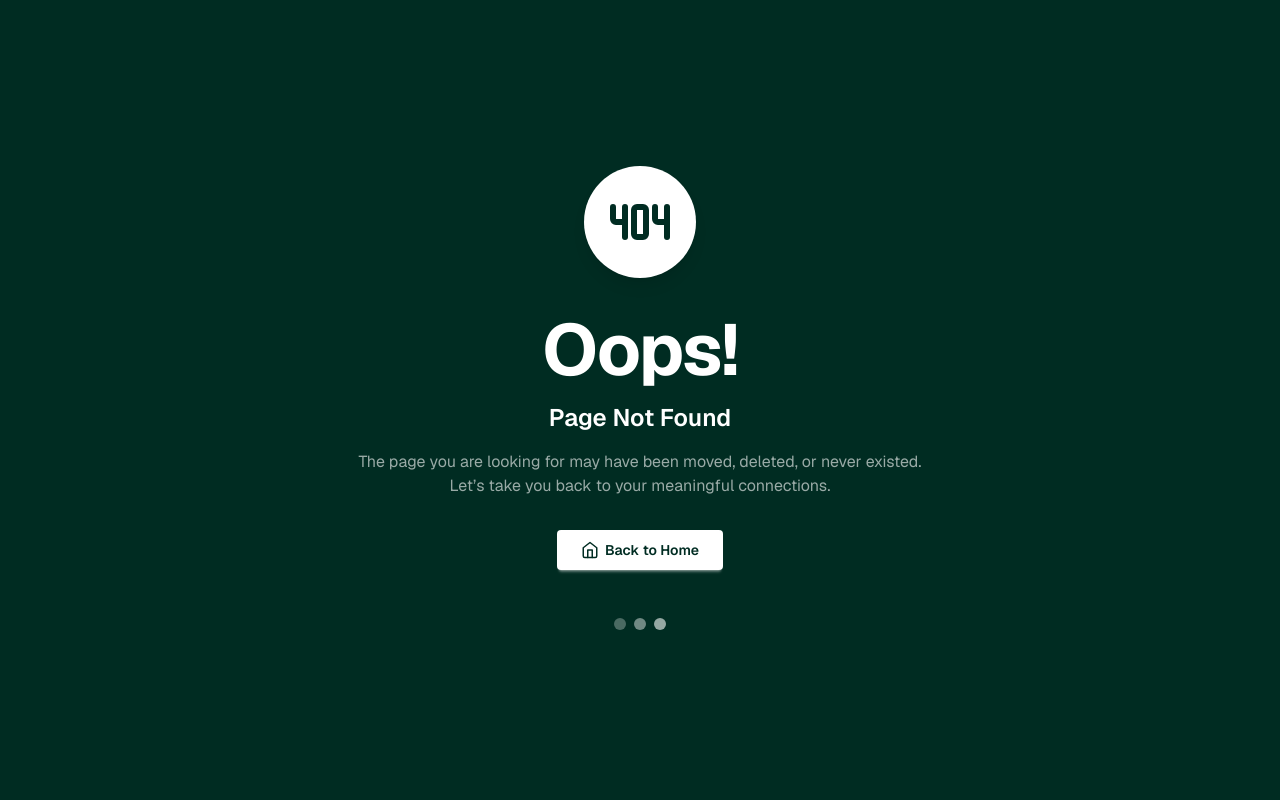
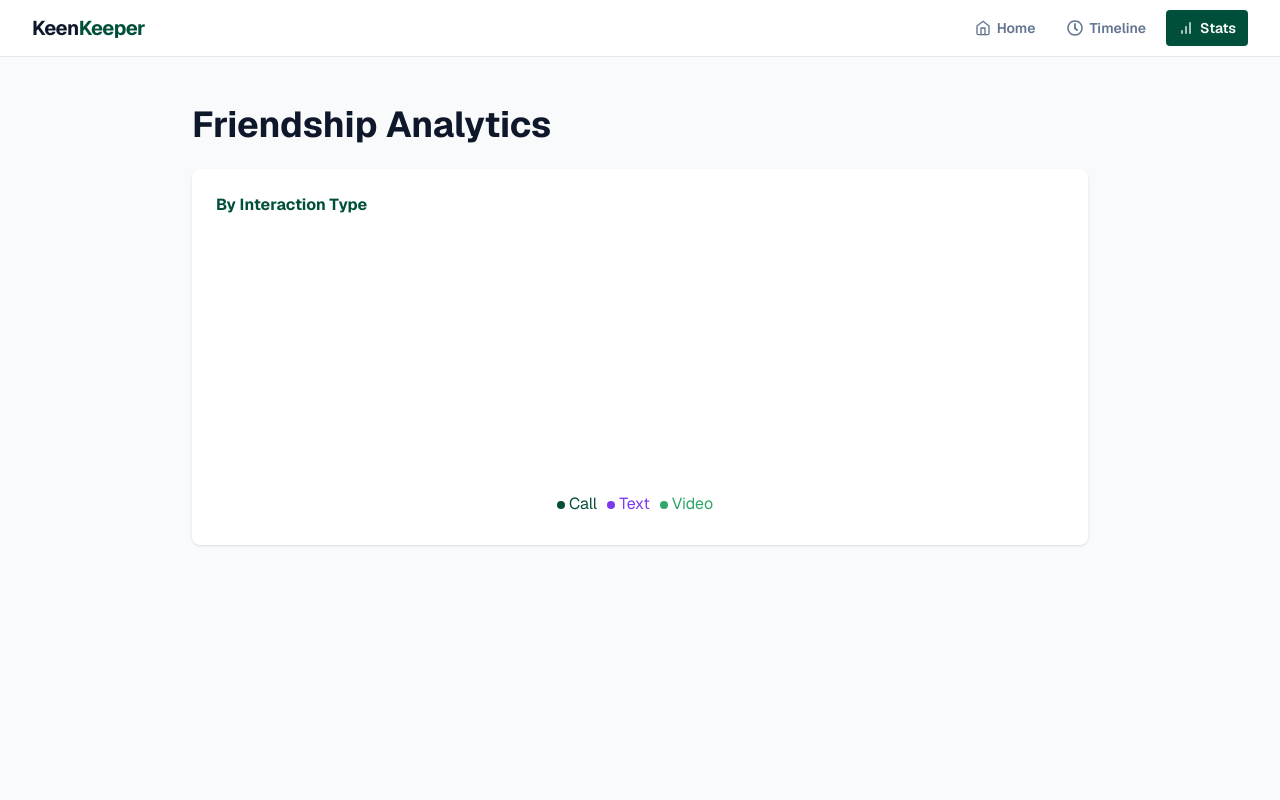
Before and after one commit to Toukir048/keenkepper-web-project, a React (Vite) app: page /stats in a window 1280 px wide. Before the commit this address had no page. Shown: the top 800 px of the page. Built offline with nearby package versions, Linux system fonts and the light colour scheme.

Commit message:
feat: add Stats page for friendship analytics and integrate recharts for data visualization

```diff
--- a/package.json
+++ b/package.json
@@ -18,6 +18,7 @@
     "react-router": "^7.14.2",
     "react-router-dom": "^7.14.2",
     "react-toastify": "^11.1.0",
+    "recharts": "^3.8.1",
     "tailwindcss": "^4.2.4"
   },
   "devDependencies": {
--- /dev/null
+++ b/src/pages/Stats.jsx
@@ -0,0 +1,74 @@
+import { useEffect, useState } from "react";
+import {
+  PieChart,
+  Pie,
+  Cell,
+  Tooltip,
+  Legend,
+  ResponsiveContainer,
+} from "recharts";
+
+export default function Stats() {
+  const [chartData, setChartData] = useState([]);
+
+  useEffect(() => {
+    const timeline = JSON.parse(localStorage.getItem("timeline")) || [];
+
+    const callCount = timeline.filter((item) => item.type === "call").length;
+    const textCount = timeline.filter((item) => item.type === "text").length;
+    const videoCount = timeline.filter((item) => item.type === "video").length;
+
+    setChartData([
+      { name: "Text", value: textCount },
+      { name: "Call", value: callCount },
+      { name: "Video", value: videoCount },
+    ]);
+  }, []);
+
+  const COLORS = ["#7c3aed", "#064e3b", "#31a66a"];
+
+  return (
+    <section className="min-h-screen bg-[#f8fafc] px-4 py-12 sm:px-6 lg:px-8">
+      <div className="mx-auto max-w-4xl">
+        <h1 className="text-4xl font-bold text-slate-900">
+          Friendship Analytics
+        </h1>
+
+        <div className="mt-6 rounded-lg bg-white p-6 shadow-sm">
+          <h2 className="text-base font-bold text-emerald-900">
+            By Interaction Type
+          </h2>
+
+          <div className="mx-auto mt-6 h-[280px] w-full max-w-md">
+            <ResponsiveContainer width="100%" height="100%">
+              <PieChart>
+                <Pie
+                  data={chartData}
+                  dataKey="value"
+                  nameKey="name"
+                  innerRadius={70}
+                  outerRadius={105}
+                  paddingAngle={5}
+                  cornerRadius={12}
+                  animationDuration={900}
+                >
+                  {chartData.map((entry, index) => (
+                    <Cell key={entry.name} fill={COLORS[index]} />
+                  ))}
+                </Pie>
+
+                <Tooltip />
+
+                <Legend
+                  verticalAlign="bottom"
+                  iconType="circle"
+                  iconSize={8}
+                />
+              </PieChart>
+            </ResponsiveContainer>
+          </div>
+        </div>
+      </div>
+    </section>
+  );
+}
--- a/src/routes/routes.jsx
+++ b/src/routes/routes.jsx
@@ -4,6 +4,7 @@ import FriendDetails from "../pages/FriendDetails.jsx"
 import ErrorPage from "../components/ErrorPage.jsx"
 import MainLayout from "../layouts/MainLayout.jsx"
 import Timeline from "../pages/Timeline.jsx";
+import Stats from "../pages/Stats.jsx";
 
 const router = createBrowserRouter([
   {
@@ -22,6 +23,10 @@ const router = createBrowserRouter([
       {
         path: "timeline",
         element: <Timeline />,
+      },
+      {
+        path: "stats",
+        element: <Stats />,
       }
     ],
   },
```
Also changed, not shown: 1 other file (tests, documents, lock files or other folders).
